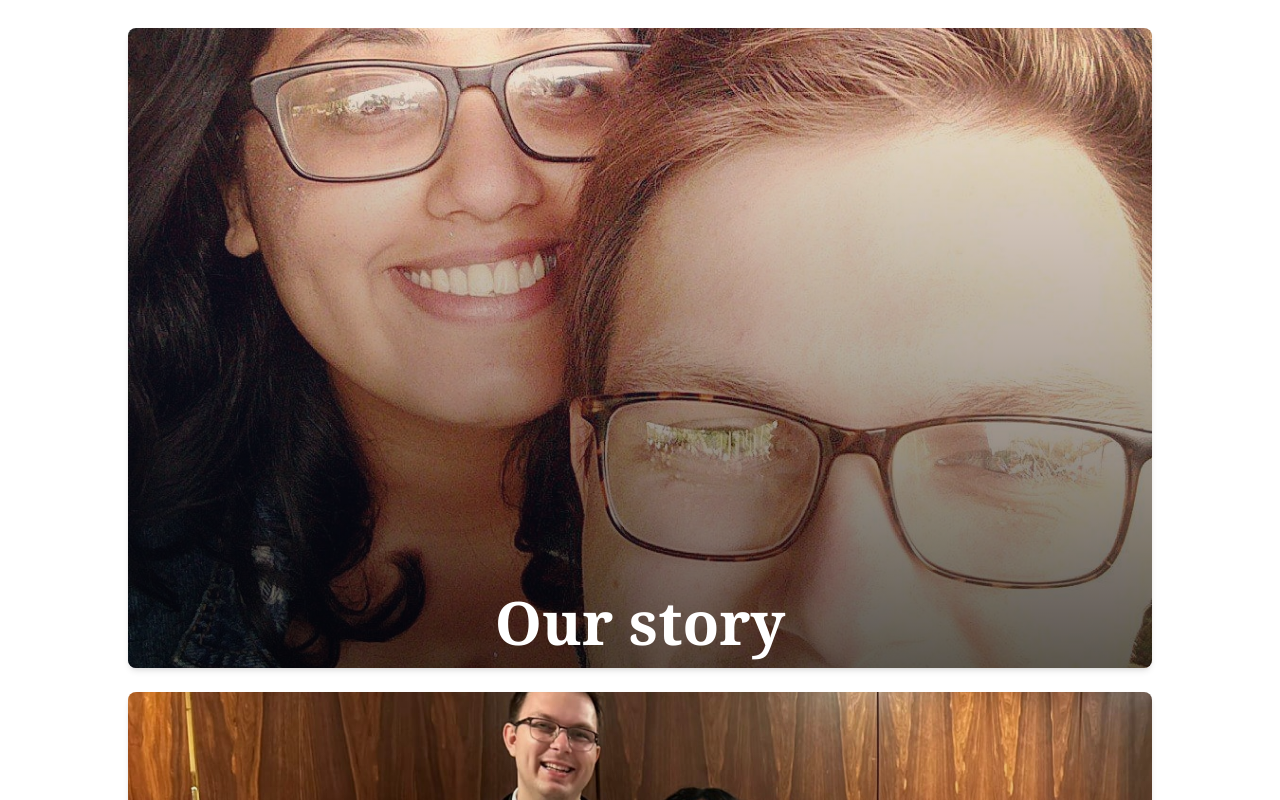
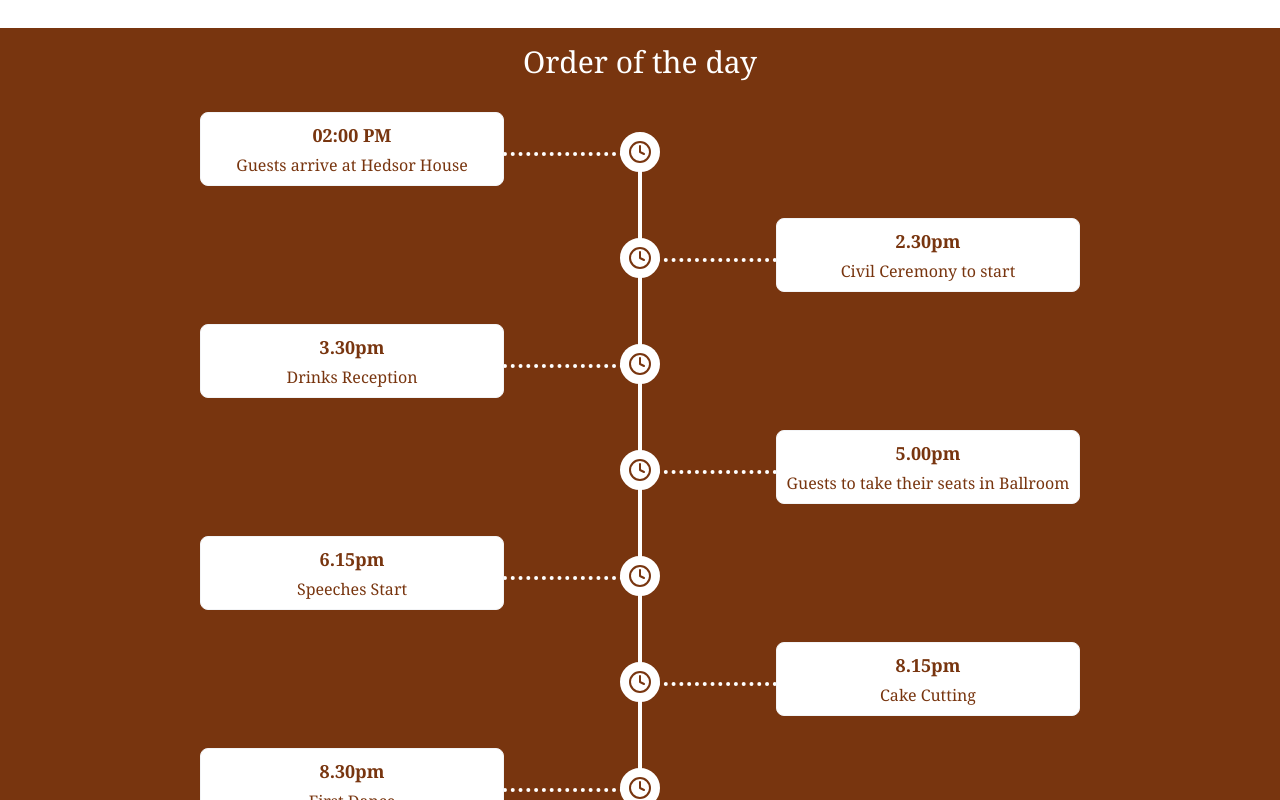
Before and after one commit to coolbigbear/wedding-website, a React (Vite) app: page / in a window 1280 px wide. Shown: the part 920-1720 px from the top of the page. Built offline with nearby package versions, Linux system fonts and the light colour scheme; a web font is replaced by a local one.

Commit message:
Initial go at order of the day

```diff
--- a/src/components/Hero.jsx
+++ b/src/components/Hero.jsx
@@ -8,7 +8,7 @@ const Hero = ({ title, subtitle, homepage }) => {
 		<div
 			className={`
 				${homepage == true ? 'h-dvh' : 'h-1/2'}
-				w-full flex text-center align-top`}>
+				w-full max-h-full flex text-center align-top`}>
 			{homepage == true ? <div className={`absolute inset-0 bg-cover md:bg-cover bg-center bg-no-repeat flex bg-hero md:bg-hero-hoz`} /> : '' }
 			<div className="z-10 px-4 max-w-4xl mx-auto mt-[15dvh] md:pt-[5vh]">
 				<h1 className="text-5xl md:text-7xl text-amber-800 animate-fade-in-down font-[ephesis] outline-black">
--- /dev/null
+++ b/src/components/Timeline.jsx
@@ -0,0 +1,63 @@
+import React from 'react';
+import { Clock, Heart, Camera, Gift, Utensils, Music, Wine } from 'lucide-react';
+import TimelineCard from './TimelineCard';
+
+const WeddingTimeline = ({ itinerary }) => {
+	// Map string icon names to components
+	const iconMap = {
+		Clock: <Clock size={24} />,
+		Heart: <Heart size={24} />,
+		Camera: <Camera size={24} />,
+		Gift: <Gift size={24} />,
+		Utensils: <Utensils size={24} />,
+		Music: <Music size={24} />,
+		Wine: <Wine size={24} />,
+	};
+
+	return (
+		<div className='flex w-full flex-col items-center py-4 mb-4 overflow-hidden bg-amber-900'>
+			<div className="max-w-4xl rounded-lg w-full flex flex-col">
+				<h2 className="text-3xl text-center mb-8 text-white">{ itinerary.title }</h2>
+
+				<div className="relative">
+					{/* Main timeline vertical line */}
+					<div className="absolute left-1/2 top-6 md:bottom-4 bottom-8 w-1 bg-white transform -translate-x-1/2"></div>
+
+					{/* Timeline events */}
+					<div className="space-y-8 mx-2">
+						{itinerary.events.map((event, index) => {
+							const isEven = index % 2 === 0;
+
+							return (
+								<div key={index} className={`relative flex ${isEven ? 'justify-start' : 'justify-end'}`}>
+									{/* Event content - LEFT SIDE */}
+									{isEven && (
+										<TimelineCard event={event} left={true} />
+									)}
+
+									{/* Icon circle and connector line */}
+									<div className="absolute left-1/2 transform -translate-x-1/2 z-0 translate-y-1/2">
+										{/* Horizontal connector line */}
+										<div className={`absolute top-5 h-1 border-dotted border-t-4 border-white w-[400%] ${isEven ? 'right-9' : 'left-9'}`}></div>
+
+										{/* Icon circle */}
+										<div className="w-10 h-10 rounded-full bg-white flex items-center justify-center border-4 border-white">
+											<div className="text-amber-900">{iconMap[event.icon]}</div>
+										</div>
+									</div>
+
+									{/* Event content - RIGHT SIDE */}
+									{!isEven && (
+										<TimelineCard event={event} left={false}/>
+									)}
+								</div>
+							);
+						})}
+					</div>
+				</div>
+			</div>
+		</div>
+	);
+};
+
+export default WeddingTimeline;
--- /dev/null
+++ b/src/components/TimelineCard.jsx
@@ -0,0 +1,11 @@
+export default function TimelineCard({event, left}) {
+	return (
+		// <div className={`md:w-[22rem] max-w-[50%] z-10 ${left ? 'text-right pr-12' : 'text-left pl-12'}`}>
+		<div className={`md:w-[22rem] max-w-[50%] text-center z-10 ${left ? 'pr-12' : ' pl-12'}`}>
+			<div className="bg-white p-2 z-10 rounded-lg border border-gray-100">
+				<div className="font-bold text-lg text-amber-900 mb-1">{event.time}</div>
+				<div className="text-amber-900">{event.title}</div>
+			</div>
+		</div>
+	);
+}
--- a/src/components/pages/Home.jsx
+++ b/src/components/pages/Home.jsx
@@ -1,5 +1,6 @@
 import Hero from "../Hero";
 import HomeCard from "../HomeCard";
+import Timeline from "../Timeline";
 import { useContext, useState } from "react";
 import { LanguageContext } from "../../App";
 
@@ -31,6 +32,7 @@ const Home = () => {
 		<div className="flex flex-col bg-white font-serif">
 			<Hero homepage={true}/>
 			<h1 className="text-4xl pb-14 mx-4 text-center text-black">{language.hero.invitation}</h1>
+			<Timeline itinerary={language.itinerary}/>
 			<div className="flex flex-col text-center 2xl:mx-32 mx-4">
 				<div className="grid grid-cols-1 2xl:grid-cols-2 gap-6">
 					{/* Left Column */}
--- a/src/translations.js
+++ b/src/translations.js
@@ -51,47 +51,18 @@ export const translations = {
 
         },
         itinerary: {
-            title: "Wedding Schedule",
-            ceremony: {
-                title: "Ceremony",
-                time: "11:00 AM",
-                details: "Traditional Polish ceremony followed by Sikh rituals"
-            },
-            photos: {
-                title: "Photos",
-                time: "12:30 PM",
-                details: "Family photos in the garden"
-            },
-            reception: {
-                title: "Reception",
-                time: "2:00 PM",
-                details: "Cocktails and hors d'oeuvres"
-            },
-            dinner: {
-                title: "Dinner",
-                time: "5:00 PM",
-                details: "Fusion Polish and Indian cuisine"
-            },
-            dancing: {
-                title: "Dancing",
-                time: "7:00 PM",
-                details: "Music and celebration until midnight"
-            }
-        },
-        culturalInfo: {
-            title: "Cultural Elements",
-            polishTraditions: {
-                title: "Polish Wedding Traditions",
-                details: "Traditional bread and salt greeting, sharing of vodka glasses, first dance polonaise"
-            },
-            indianTraditions: {
-                title: "Indian Wedding Traditions",
-                details: "Mehndi celebration, Sangeet night, Baraat procession, Anand Karaj ceremony"
-            },
-            dresscode: {
-                title: "Dress Code",
-                details: "Formal attire. Feel free to wear traditional Polish or Indian outfits!"
-            }
+            title: "Order of the day",
+            events: [
+                { time: "02:00 PM", title: "Guests arrive at Hedsor House", icon: "Clock" },
+                { time: "2.30pm", title: "Civil Ceremony to start", icon: "Clock" },
+                { time: "3.30pm", title: "Drinks Reception", icon: "Clock" },
+                { time: "5.00pm", title: "Guests to take their seats in Ballroom", icon: "Clock" },
+                { time: "6.15pm", title: "Speeches Start", icon: "Clock" },
+                { time: "8.15pm", title: "Cake Cutting", icon: "Clock" },
+                { time: "8.30pm", title: "First Dance", icon: "Clock" },
+                { time: "8.30pm", title: "PARTY", icon: "Clock" },
+                { time: "11.30pm", title: "Guests go home", icon: "Clock" },
+            ]
         }
     },
     polish: {
```
